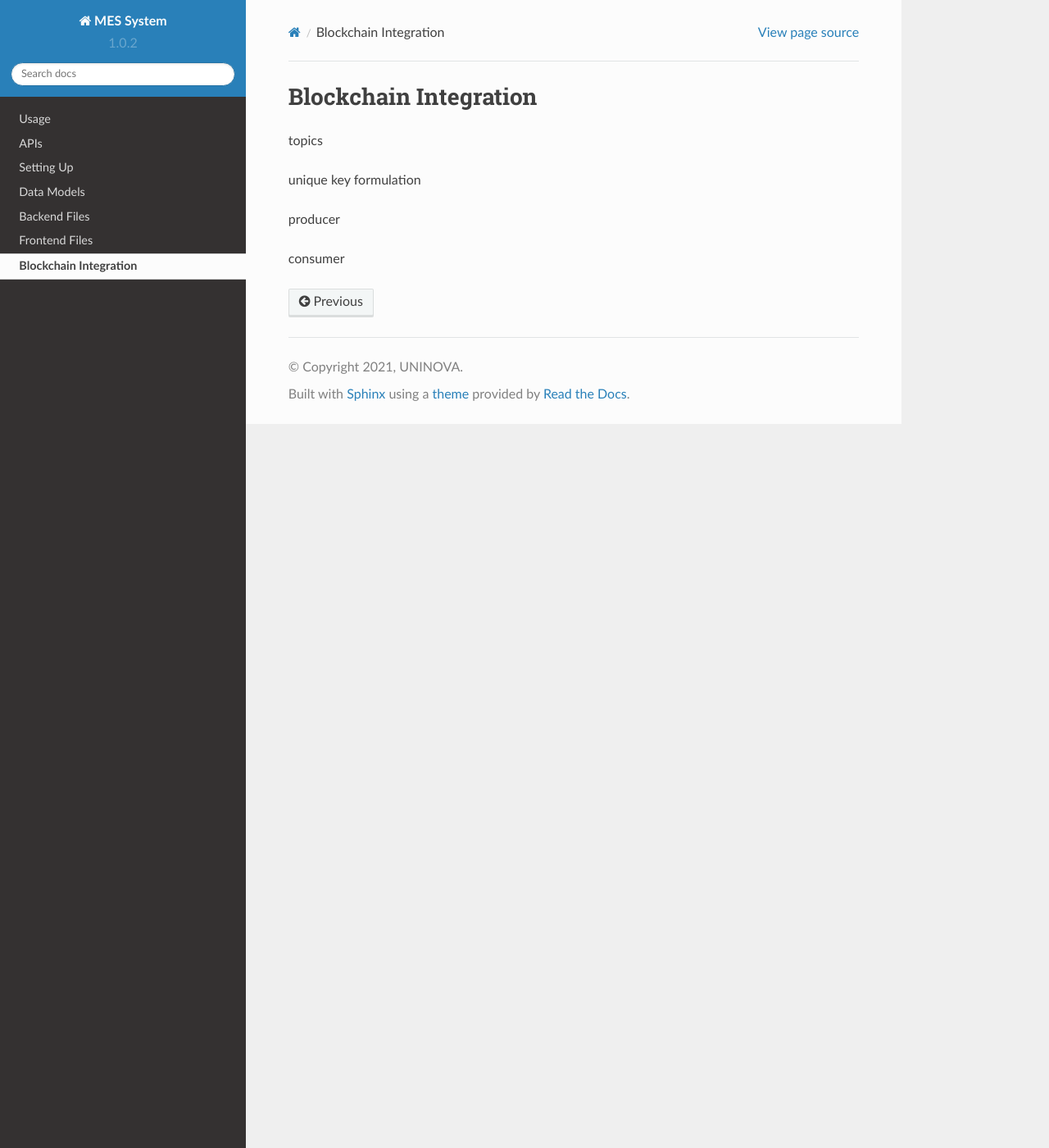
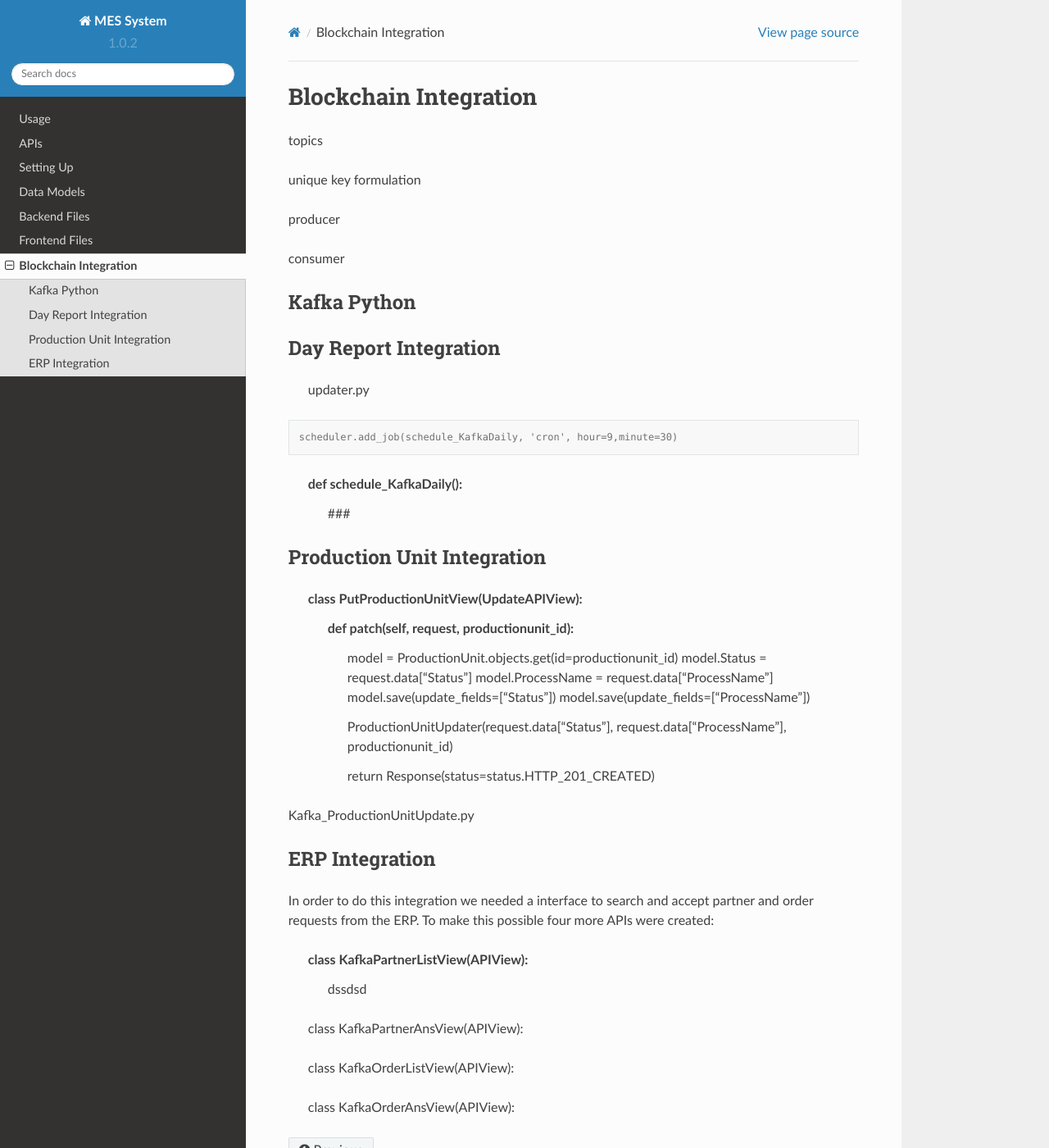
Before and after one commit to RICS-UNINOVA/AVANGARD_MES-DOCUMENTATION-ONLY, a Sphinx documentation site: the page built from docs/source/BLK_Integration.rst, in a window 1280 px wide and 1400 px high. Shown: the whole window at 82% size. Built offline with Sphinx 7.4.7 and the Read the Docs theme 2.0.0, drawn with Linux system fonts in a browser that asks for light colours.

Commit message:
Update BLK_Integration.rst

```diff
--- a/docs/source/BLK_Integration.rst
+++ b/docs/source/BLK_Integration.rst
@@ -9,3 +9,58 @@ unique key formulation
 producer
 
 consumer
+
+Kafka Python
+------------
+
+
+Day Report Integration
+------------
+
+  updater.py
+
+.. code-block:: console
+
+  scheduler.add_job(schedule_KafkaDaily, 'cron', hour=9,minute=30)
+
+..
+
+  def schedule_KafkaDaily():
+   ###
+
+Production Unit Integration
+------------
+
+  class PutProductionUnitView(UpdateAPIView):
+    def patch(self, request, productionunit_id):
+      model = ProductionUnit.objects.get(id=productionunit_id)
+      model.Status = request.data["Status"]
+      model.ProcessName = request.data["ProcessName"]
+      model.save(update_fields=["Status"])
+      model.save(update_fields=["ProcessName"])
+
+      ProductionUnitUpdater(request.data["Status"], request.data["ProcessName"], productionunit_id)
+
+      return Response(status=status.HTTP_201_CREATED)
+
+Kafka_ProductionUnitUpdate.py
+
+
+ERP Integration
+------------
+
+In order to do this integration we needed a interface to search and accept partner and order requests from the ERP. To make this possible four more APIs were created:
+
+  class KafkaPartnerListView(APIView):
+    dssdsd
+
+
+  class KafkaPartnerAnsView(APIView):
+
+
+
+  class KafkaOrderListView(APIView):
+
+
+
+  class KafkaOrderAnsView(APIView):
```
